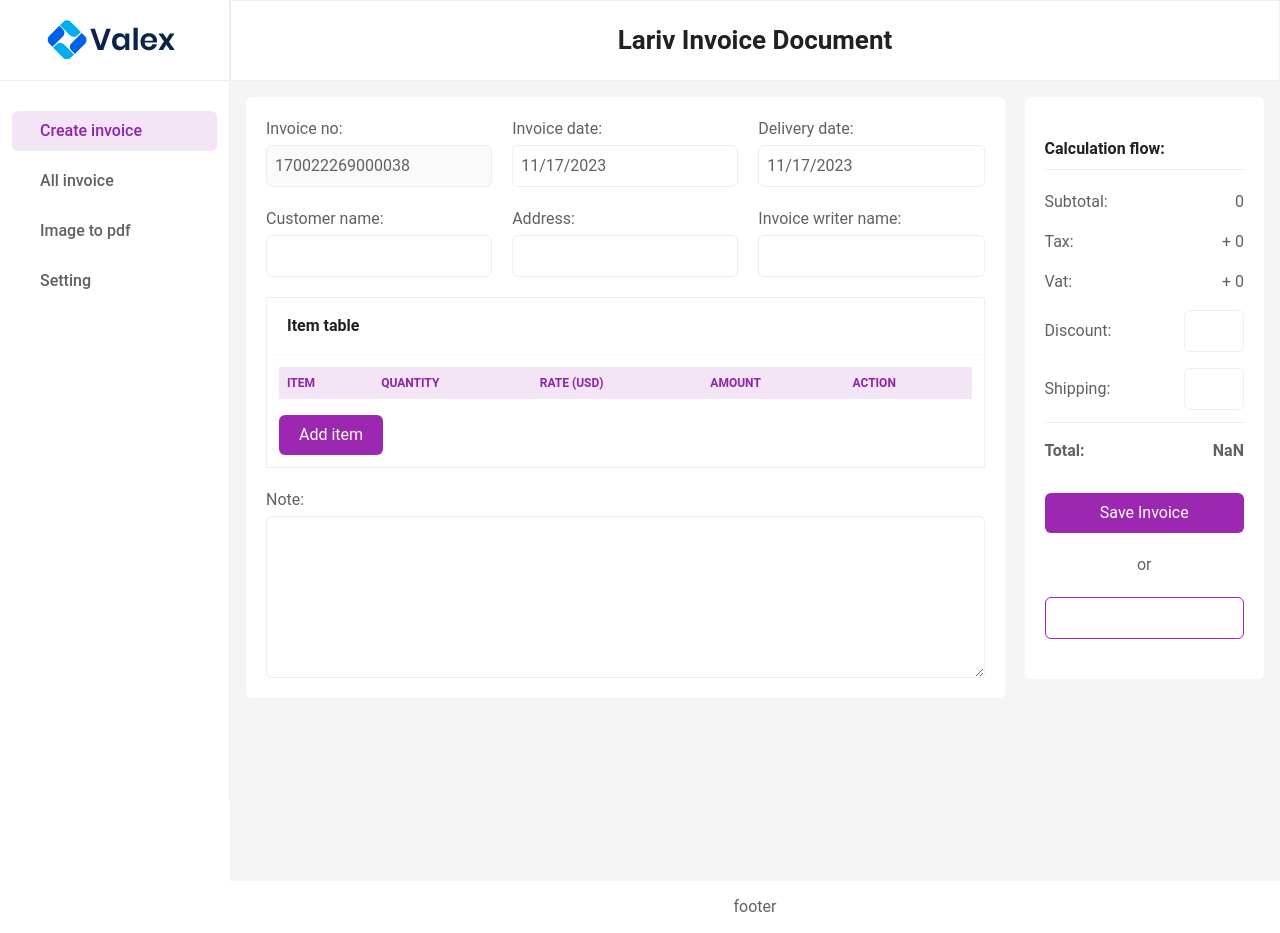
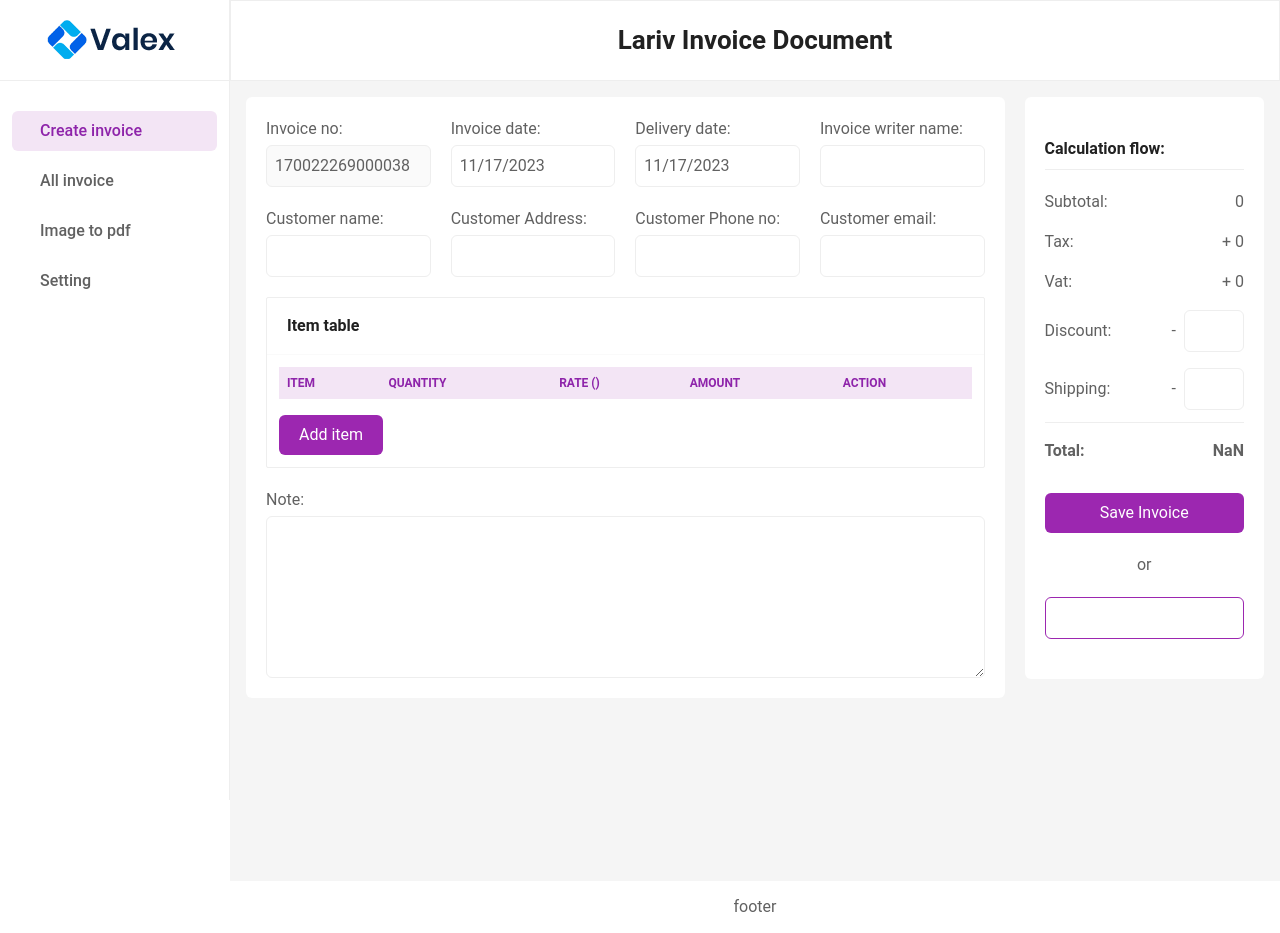
Before and after one commit to amitbd599/Sales-Management-System, a React (Create React App) app: page / in a window 1280 px wide. Built offline with nearby package versions, Linux system fonts and the light colour scheme; some icons are missing.

Commit message:
add update

```diff
--- a/src/childComponents/InitLoadingData.jsx
+++ b/src/childComponents/InitLoadingData.jsx
@@ -15,6 +15,7 @@ const InitLoadingData = () => {
       fax: "",
       footerText: "",
       invoiceType: "",
+      invoiceWriter: "",
       logo: "",
       mobile: "",
       pageOrientation: "",
--- a/src/components/HomeComponent.jsx
+++ b/src/components/HomeComponent.jsx
@@ -67,7 +67,9 @@ const HomeComponent = () => {
 
   let customerNameRef,
     addressRef,
-    invoiceWriterRef = useRef();
+    invoiceWriterRef,
+    phoneRef,
+    emailRef = useRef();
 
   const saveInvoice = () => {
     let invoice = invoiceID;
@@ -103,8 +105,8 @@ const HomeComponent = () => {
         <div className="grid grid-cols-12 gap-[20px]">
           <div className="col-span-9 bg-white rounded-md p-[20px]">
             <div className="grid gap-[20px]">
-              <div className="flex gap-[20px]">
-                <div className="w-full">
+              <div className="grid grid-cols-12 gap-[20px]">
+                <div className="col-span-3">
                   <div className="grid gap-1">
                     <label htmlFor="invoice">Invoice no:</label>
                     <input
@@ -115,7 +117,7 @@ const HomeComponent = () => {
                     />
                   </div>
                 </div>
-                <div className="w-full">
+                <div className="col-span-3">
                   <div className="grid gap-1">
                     <label htmlFor="invoice_date">Invoice date:</label>
 
@@ -128,7 +130,7 @@ const HomeComponent = () => {
                     </span>
                   </div>
                 </div>
-                <div className="w-full">
+                <div className="col-span-3">
                   <div className="grid gap-1">
                     <label htmlFor="delivery_date">Delivery date:</label>
                     <span className="input_box">
@@ -140,10 +142,18 @@ const HomeComponent = () => {
                     </span>
                   </div>
                 </div>
+                <div className="col-span-3">
+                  <div className="grid gap-1">
+                    <label htmlFor="invoice">Invoice writer name:</label>
+                    <input
+                      defaultValue={getSetting?.invoiceWriter}
+                      ref={(input) => (invoiceWriterRef = input)}
+                      type="text"
+                      className="input_box"
+                    />
                   </div>
-
-              <div className="flex gap-[20px]">
-                <div className="w-full">
+                </div>
+                <div className="col-span-3">
                   <div className="grid gap-1">
                     <label htmlFor="invoice">Customer name:</label>
                     <input
@@ -153,9 +163,9 @@ const HomeComponent = () => {
                     />
                   </div>
                 </div>
-                <div className="w-full">
+                <div className="col-span-3">
                   <div className="grid gap-1">
-                    <label htmlFor="invoice">Address:</label>
+                    <label htmlFor="invoice">Customer Address:</label>
                     <input
                       ref={(input) => (addressRef = input)}
                       type="text"
@@ -163,11 +173,21 @@ const HomeComponent = () => {
                     />
                   </div>
                 </div>
-                <div className="w-full">
+                <div className="col-span-3">
                   <div className="grid gap-1">
-                    <label htmlFor="invoice">Invoice writer name:</label>
+                    <label htmlFor="invoice">Customer Phone no:</label>
                     <input
-                      ref={(input) => (invoiceWriterRef = input)}
+                      ref={(input) => (phoneRef = input)}
+                      type="text"
+                      className="input_box"
+                    />
+                  </div>
+                </div>
+                <div className="col-span-3">
+                  <div className="grid gap-1">
+                    <label htmlFor="invoice">Customer email:</label>
+                    <input
+                      ref={(input) => (emailRef = input)}
                       type="text"
                       className="input_box"
                     />
@@ -199,7 +219,7 @@ const HomeComponent = () => {
                               </th>
                               <th className="p-2 ">
                                 <div className="font-semibold text-left">
-                                  Rate (USD)
+                                  Rate ({getSetting?.currency})
                                 </div>
                               </th>
                               <th className="p-2 ">
@@ -324,24 +344,31 @@ const HomeComponent = () => {
                   Vat: <span className="pl-3">+ {getSetting?.vat}</span>
                 </p>
 
-                <p className=" flex gap-2 items-center justify-between">
+                <div className=" flex gap-2 items-center justify-between ">
                   <p>Discount:</p>
+                  <span>
+                    -
                     <input
-                    className="input_box inline w-[60px] text-right"
+                      className="input_box inline w-[60px] text-right ml-2"
                       defaultValue={discount}
                       type="number"
                       onChange={(e) => setDiscount(parseFloat(e.target.value))}
                     />
-                </p>
-                <p className="border-b border-gray-200 pb-3 flex gap-2 items-center justify-between">
+                  </span>
+                </div>
+                <div className="border-b border-gray-200 pb-3 flex gap-2 items-center justify-between">
                   <p>Shipping:</p>
+                  <span>
+                    {" "}
+                    -
                     <input
-                    className="input_box inline w-[60px] text-right"
+                      className="input_box inline w-[60px] text-right ml-2"
                       defaultValue={shipping}
                       type="number"
                       onChange={(e) => setShipping(parseFloat(e.target.value))}
                     />
-                </p>
+                  </span>
+                </div>
                 <p className="font-semibold flex justify-between">
                   Total: <span className="pl-8">{calculateTotal()}</span>
                 </p>
--- a/src/components/SettingComponent.jsx
+++ b/src/components/SettingComponent.jsx
@@ -68,7 +68,8 @@ const SettingComponent = () => {
     vatRef,
     discountRef,
     shippingRef,
-    footerTextRef = useRef();
+    footerTextRef,
+    invoiceWriterRef = useRef();
 
   const saveData = () => {
     let company_name = company_nameRef.value;
@@ -80,6 +81,7 @@ const SettingComponent = () => {
     let email = emailRef.value;
     let website = websiteRef.value;
     let waterMark = waterMarkRef.value;
+    let invoiceWriter = invoiceWriterRef.value;
     let tax = toNumber(taxRef.value);
     let vat = toNumber(vatRef.value);
     let discount = toNumber(discountRef.value);
@@ -96,6 +98,7 @@ const SettingComponent = () => {
       fax,
       footerText,
       invoiceType,
+      invoiceWriter,
       logo,
       mobile,
       pageOrientation,
@@ -374,6 +377,17 @@ const SettingComponent = () => {
                       </Select>
                     </div>
                   </div>
+                  <div className="grid gap-1">
+                    <label>Invoice writer name:</label>
+                    <div>
+                      <input
+                        type="text"
+                        className="input_box"
+                        defaultValue={getSetting?.invoiceWriter}
+                        ref={(input) => (invoiceWriterRef = input)}
+                      />
+                    </div>
+                  </div>
                 </div>
               </div>
               <div className="w-full col-span-4">
```
Lines whose indentation alone changed are shown as unchanged.
